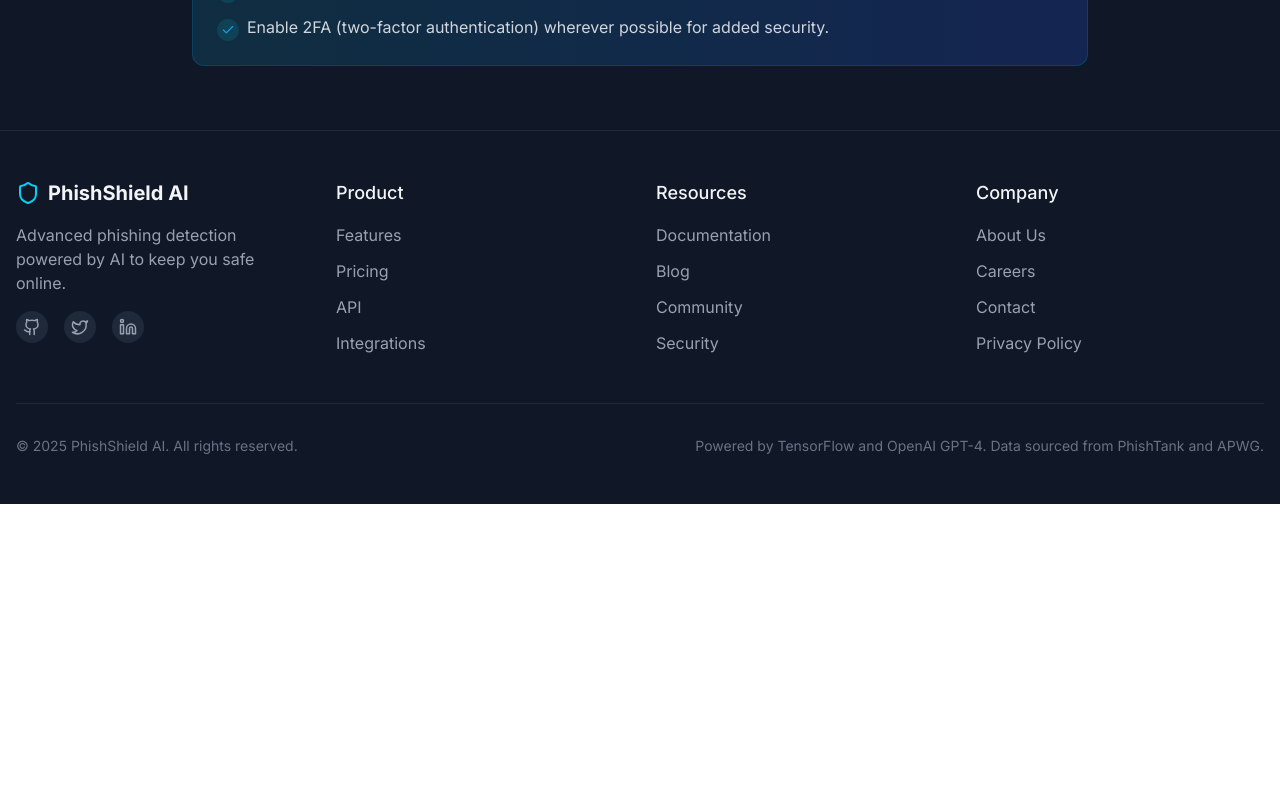
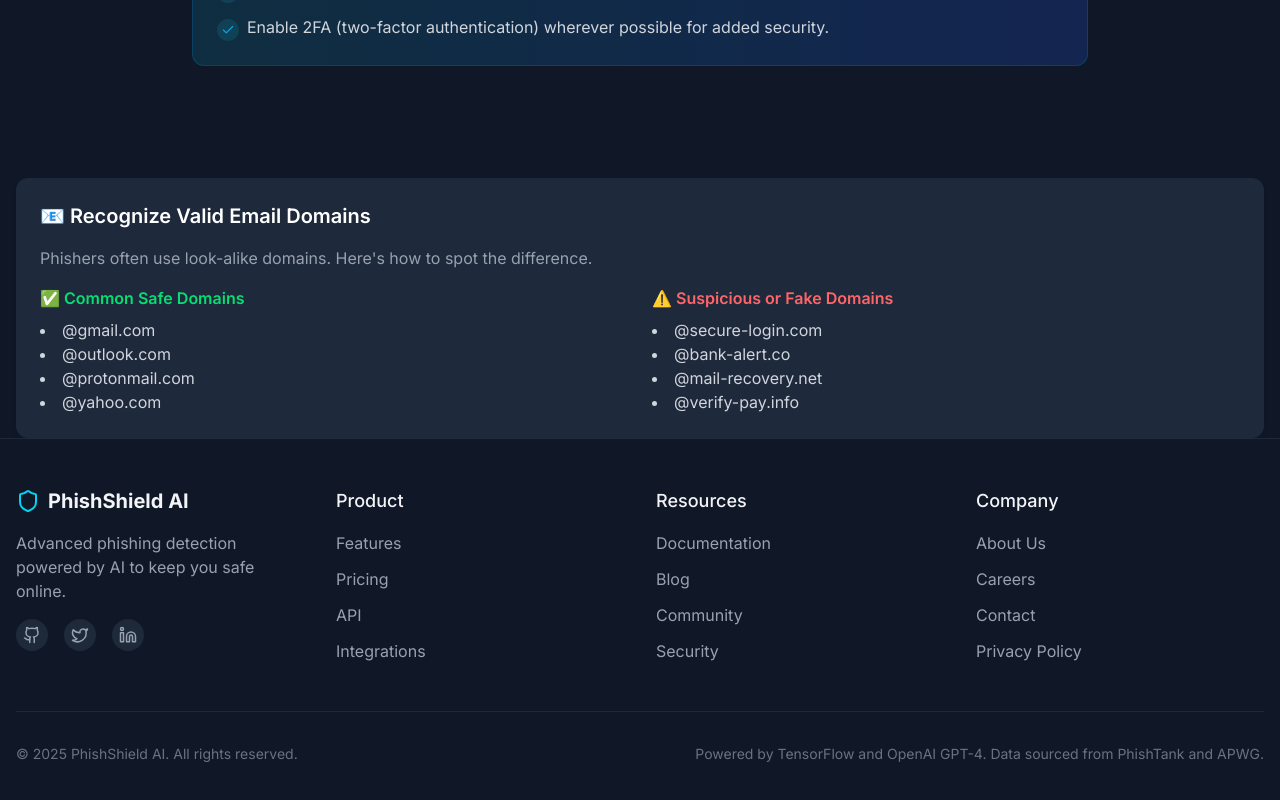
Before and after one commit to dilip27m/phishing, a Next.js app in the folder frontend/: page / in a window 1280 px wide. Shown: the part 4334-5134 px from the top of the page. Before the commit the page ends 4838 px from the top, so only its background shows below. Built offline with nearby package versions, Linux system fonts and the light colour scheme.

Commit message:
Feat:Added phishing emails to show users

```diff
--- a/frontend/src/app/dashboard/page.tsx
+++ b/frontend/src/app/dashboard/page.tsx
@@ -20,7 +20,7 @@
     fetch('http://localhost:5000/api/stats')
       .then((res) => res.json())
       .then((data) => {
-        console.log("📊 Dashboard stats:", data);
+        console.log("Dashboard stats:", data);
         setStats(data);
       })
       .catch(err => console.error('Error fetching stats:', err));
@@ -28,7 +28,7 @@
 
   return (
     <div className="bg-[#0F172A] min-h-screen px-6 py-10 text-white">
-      <h1 className="text-3xl font-bold mb-8">📊 PhishShield Analytics Dashboard</h1>
+      <h1 className="text-3xl font-bold mb-8">PhishShield Analytics Dashboard</h1>
 
       <div className="grid grid-cols-1 md:grid-cols-3 gap-6 mb-10">
         <StatCard label="Total Scans" value={stats.total_scans} />
--- a/frontend/src/app/page.tsx
+++ b/frontend/src/app/page.tsx
@@ -9,6 +9,8 @@
 import Leaderboard from '@/components/Leaderboard';
 import Scenarios from '@/components/Scenarios';
 import RecoveryGuide from '@/components/RecoveryGuide';
+import ValidEmails from '@/components/ValidEmails';
+
 import Footer from '@/components/Footer';
 
 export default function Home() {
@@ -30,6 +32,7 @@
         <Scenarios />
         <RecoveryGuide />
         <Education />
+          <ValidEmails />
       </main>
       <Footer />
     </div>
--- /dev/null
+++ b/frontend/src/components/ValidEmails.tsx
@@ -0,0 +1,36 @@
+'use client';
+import React from 'react';
+
+const validEmails = ['@gmail.com', '@outlook.com', '@protonmail.com', '@yahoo.com'];
+const suspiciousEmails = ['@secure-login.com', '@bank-alert.co', '@mail-recovery.net', '@verify-pay.info'];
+
+const ValidEmails: React.FC = () => {
+  return (
+    <div className="bg-[#1E293B] p-6 rounded-xl shadow-md mt-12">
+      <h2 className="text-xl font-semibold text-white mb-4">📧 Recognize Valid Email Domains</h2>
+      <p className="text-gray-400 mb-4">
+        Phishers often use look-alike domains. Here's how to spot the difference.
+      </p>
+      <div className="grid grid-cols-1 md:grid-cols-2 gap-6">
+        <div>
+          <h3 className="text-green-400 font-semibold mb-2">✅ Common Safe Domains</h3>
+          <ul className="list-disc list-inside text-gray-300">
+            {validEmails.map((domain, index) => (
+              <li key={index}>{domain}</li>
+            ))}
+          </ul>
+        </div>
+        <div>
+          <h3 className="text-red-400 font-semibold mb-2">⚠️ Suspicious or Fake Domains</h3>
+          <ul className="list-disc list-inside text-gray-300">
+            {suspiciousEmails.map((domain, index) => (
+              <li key={index}>{domain}</li>
+            ))}
+          </ul>
+        </div>
+      </div>
+    </div>
+  );
+};
+
+export default ValidEmails;
```
